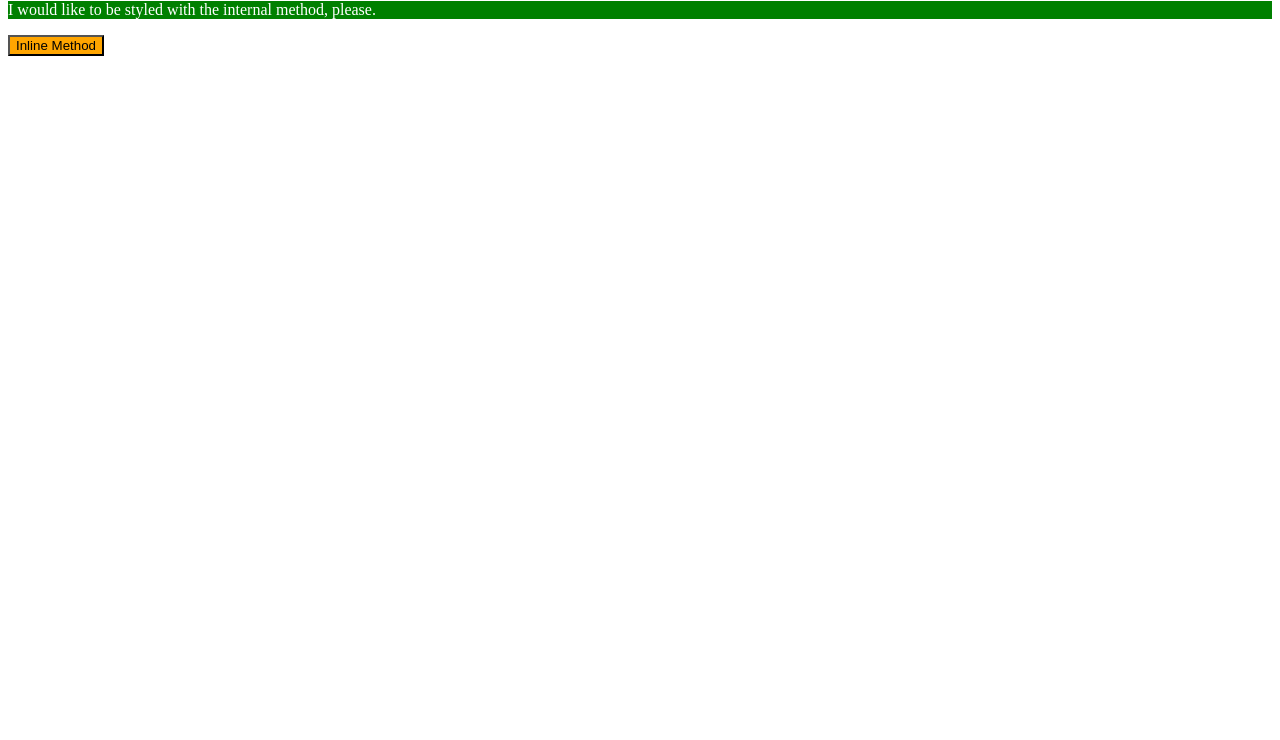
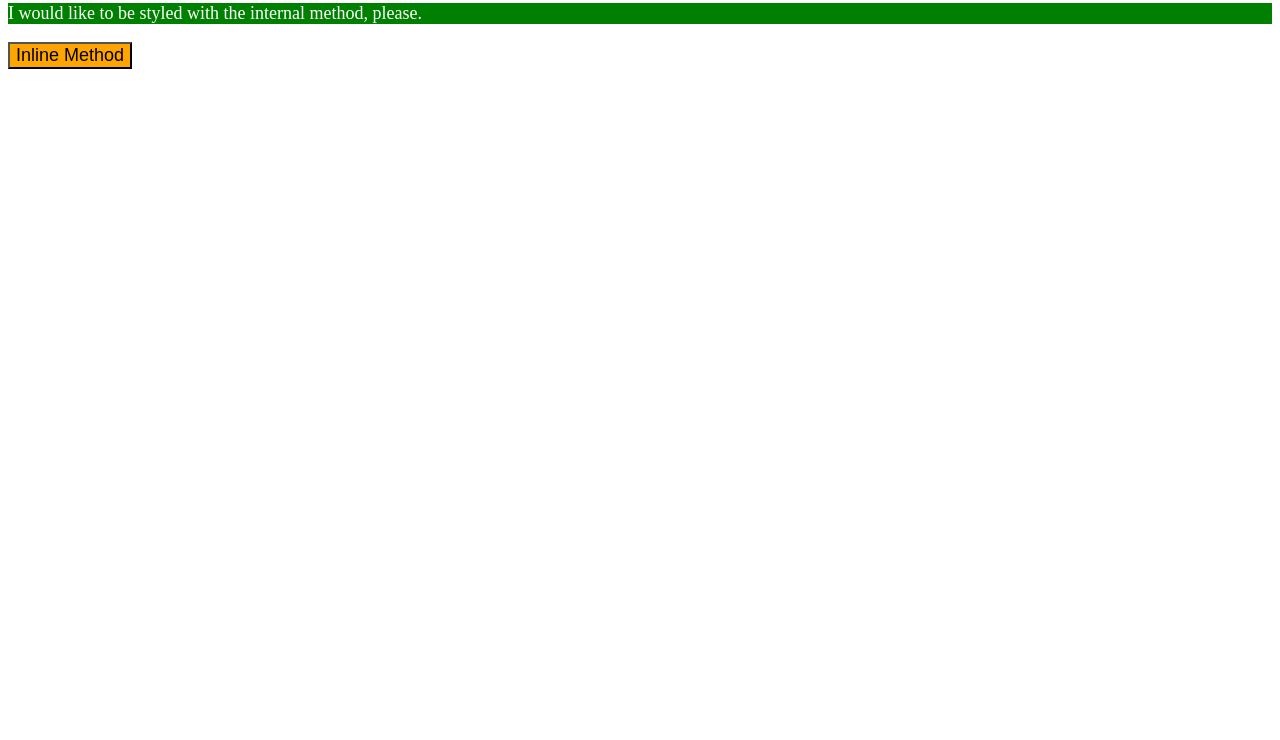
Before and after one commit to cheeseman04/CSS-Practice, a plain HTML site: page index.html in a window 1280 px wide. Shown: the part 60-800 px from the top of the page. Drawn offline with Linux system fonts and the light colour scheme.

Commit message:
Amend font size for inline and internal method.

```diff
--- a/index.html
+++ b/index.html
@@ -14,11 +14,11 @@
         p{
             color: white;
             background-color: green;
-            font-size: 18;
+            font-size: 18px;
         }
     </style>
 
     <p>I would like to be styled with the internal method, please.</p>
-    <button style="background-color: orange; font-size: 18;">Inline Method</button>
+    <button style="background-color: orange; font-size: 18px;">Inline Method</button>
   </body>
 </html>
```
